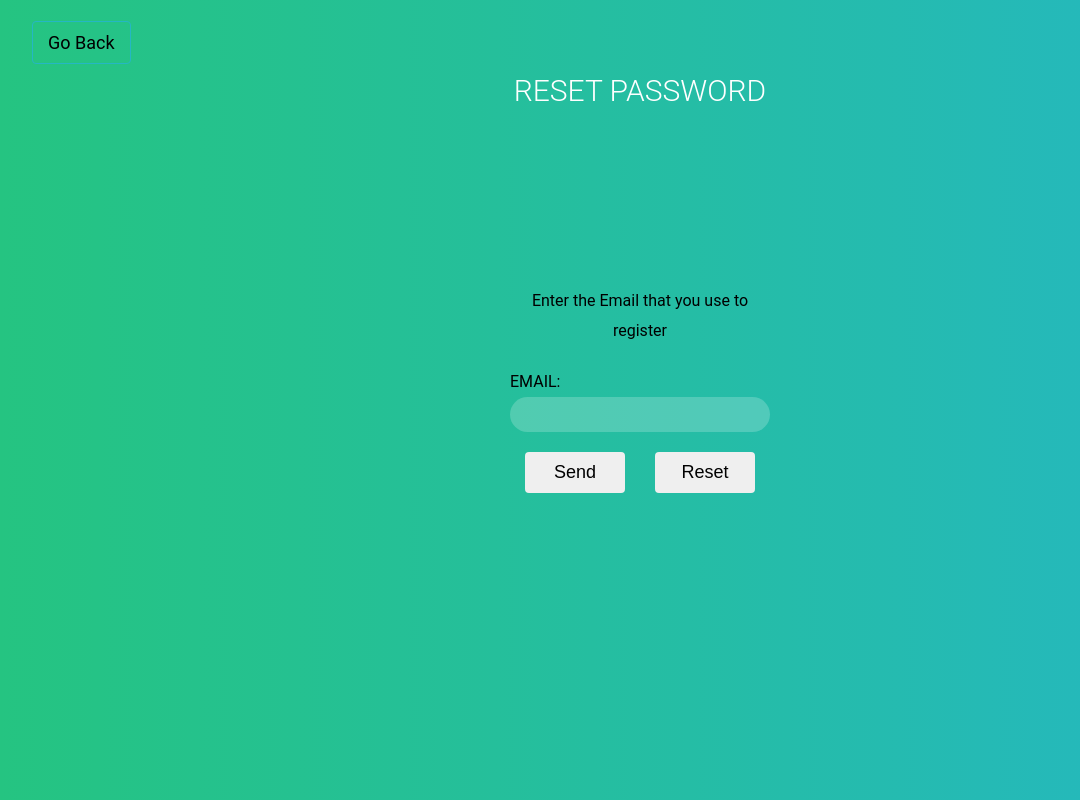
After one commit to ikazreal21/Nutrition-App, a Django app: page /reset_password/ in a window 1280 px wide. The commit adds this page. Shown: the whole page, without its empty margins (0-1080 px from the left). Run offline with Django 3.2, Linux system fonts and the light colour scheme.

Commit message:
Reset Password And Other Fixes

```diff
--- a/task/templates/task/login.html
+++ b/task/templates/task/login.html
@@ -16,6 +16,7 @@
     <p class="message">{{i}}</p>
    	{% endfor %}
     <p>Need to Register? Click <a href="{% url 'register' %}">here</a></p>
+    <p>Forgot Password? Click <a href="{% url 'reset_password' %}">here</a></p>
 </form>
 </div>
 
--- /dev/null
+++ b/task/templates/task/password_reset.html
@@ -0,0 +1,16 @@
+{% extends 'task/main.html' %}
+{% block content %}
+<a href="{% url 'login' %}" class="button">Go Back</a>
+<h1>Reset Password</h1>
+<div class="section-delete">
+  <form method="POST" action="">
+    <p>Enter the Email that you use to register</p>
+     {% csrf_token %}
+     {{form}}
+    <div class="btn-flex">
+      <button type="submit" class="btn">Send</button>
+      <button type="reset" class="btn">Reset</button>
+    </div>
+  </form>
+</div>
+{% endblock %}
--- a/task/urls.py
+++ b/task/urls.py
@@ -1,19 +1,30 @@
+from django.contrib.auth import views as auth_views
+
 from django.urls import path
 from . import views
 
 urlpatterns = [
+    # User
     path('register/', views.registerPage, name='register'),
     path('login/', views.loginPage, name='login'),
     path('logout/', views.logoutPage, name='logout'),
 
 
-
+    # App
     path('', views.Index, name='dashboard'),
-    path('compute', views.Calc,  name="food"),
+    path('compute/', views.Calc,  name="food"),
     path('nutri', views.Nutrients, name="nutri"),
     path('foodlist/', views.Foodlist, name="foodlist"),
     path('addfood/', views.AddFood, name="addfood"),
     path("update/<str:pk>", views.UpFood, name="updateFood"),
     path("delete/<str:pk>", views.DelFood, name="deleteFood"),
 
+
+    # Reset Pass
+    path('reset_password/', auth_views.PasswordResetView.as_view(template_name="task/password_reset.html"), name='reset_password'),
+    path('reset_password_sent/', auth_views.PasswordResetDoneView.as_view(template_name="task/password_reset_sent.html"), name='password_reset_done'),
+    path('reset/<uidb64>/<token>/', auth_views.PasswordResetConfirmView.as_view(template_name="task/password_reset_form.html"), name='password_reset_confirm'),
+    path('reset_password_complete/', auth_views.PasswordResetCompleteView.as_view(template_name="task/password_reset_done.html"), name='password_reset_complete'),
+
+
 ]
```
Also changed, not shown: NutritionApp/settings.py (+15 -5 lines), task/templates/task/password_reset_done.html (added, +8 -0 lines), task/templates/task/password_reset_form.html (added, +14 -0 lines), task/templates/task/password_reset_sent.html (added, +9 -0 lines), db.sqlite3.
